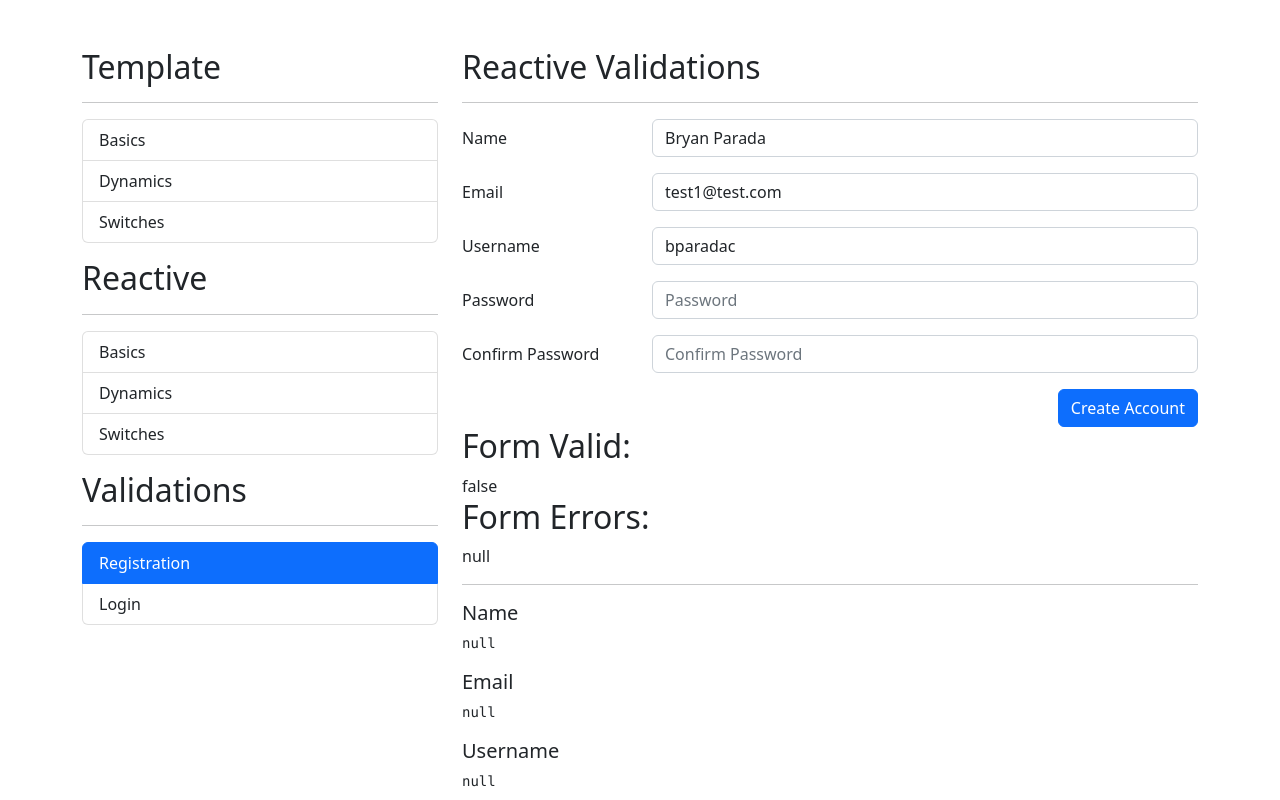
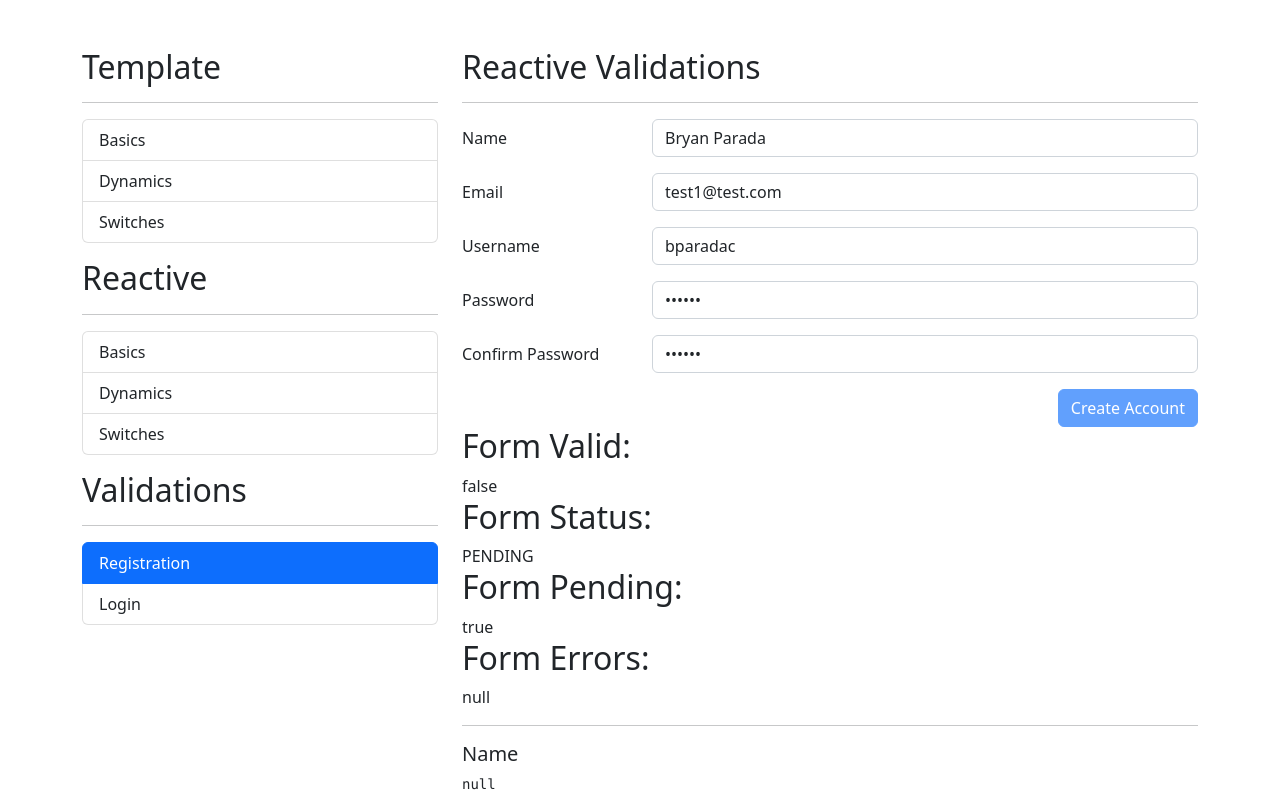
Before and after one commit to BryanParada/FormsApp, an Angular app: page /auth/registration in a window 1280 px wide. Shown: the top 800 px of the page. Built offline with nearby package versions, Linux system fonts and the light colour scheme; no server answers.

Commit message:
V276 - Delay, Pending, Status

```diff
--- a/src/app/auth/pages/registration/registration.component.html
+++ b/src/app/auth/pages/registration/registration.component.html
@@ -77,6 +77,7 @@
                 <div class="row">
                     <div class="col">
                         <button class="btn btn-primary float-end"
+                                [disabled]="myFormRegistration.pending"
                                 type="submit">Create Account</button>
                     </div>
                 </div>
@@ -87,6 +88,8 @@
 </div>
 
 <h2>Form Valid:</h2> {{myFormRegistration.valid}}
+<h2>Form Status:</h2> {{myFormRegistration.status}}
+<h2>Form Pending:</h2> {{myFormRegistration.pending}}
 <h2>Form Errors:</h2> {{myFormRegistration.errors | json}}
 <hr>
 <h5>Name</h5>
--- a/src/app/auth/pages/registration/registration.component.ts
+++ b/src/app/auth/pages/registration/registration.component.ts
@@ -33,7 +33,10 @@ export class RegistrationComponent implements OnInit {
     this.myFormRegistration.reset({
       name: 'Bryan Parada',
       email: 'test1@test.com',
-      username: 'bparadac'
+      username: 'bparadac',
+      password: '123456',
+      password2: '123456'
+
     })
   }
 
--- a/src/app/shared/Validations/email-validator.service.ts
+++ b/src/app/shared/Validations/email-validator.service.ts
@@ -1,7 +1,7 @@
 import { HttpClient } from '@angular/common/http';
 import { Injectable } from '@angular/core';
 import { AbstractControl, AsyncValidator, ValidationErrors } from '@angular/forms';
-import { Observable, map } from 'rxjs';
+import { Observable, map, delay} from 'rxjs';
 
 @Injectable({
   providedIn: 'root'
@@ -17,6 +17,7 @@ console.log(email);
 
     return this.http.get<any[]>(`http://localhost:3000/usuarios?q=${ email }`)
                     .pipe(
+                      delay(3000),
                       map(resp =>{
                         return ( resp.length === 0)
                                 ? null
```
